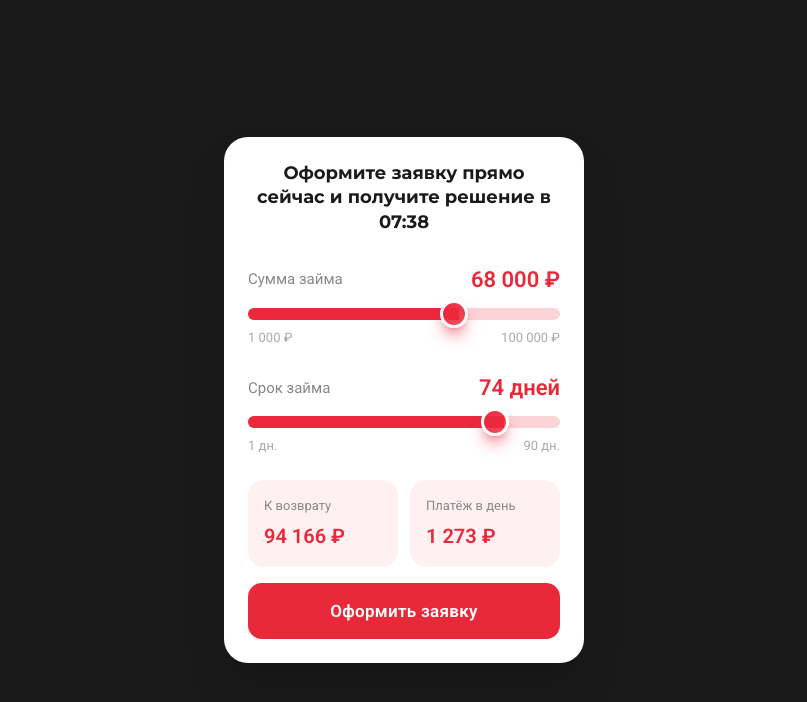
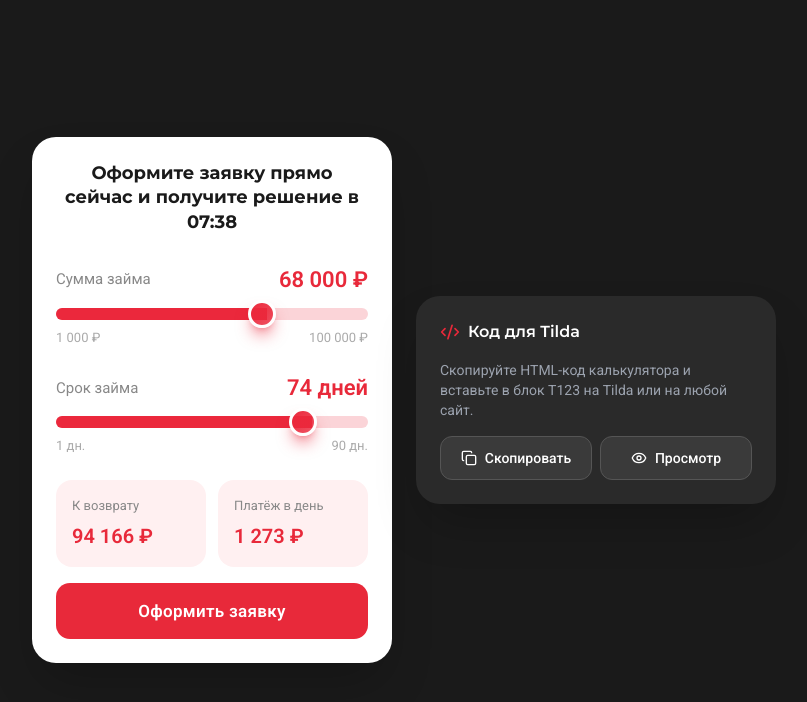
Before and after one commit to pr-poehali-dev/mfo-calculator-tilda, a React (Vite) app: page / in a window 1280 px wide. Shown: the top 702 px of the page, without its empty margins (236-1043 px from the left). Built offline with nearby package versions, Linux system fonts and the light colour scheme.

Commit message:
Код сделать рядом со старым формы вернуть для тельда

```diff
--- a/src/pages/Index.tsx
+++ b/src/pages/Index.tsx
@@ -1,5 +1,6 @@
 import { useState, useEffect } from 'react';
 import { Slider } from '@/components/ui/slider';
+import Icon from '@/components/ui/icon';
 
 const Index = () => {
   const [amount, setAmount] = useState(68000);
@@ -32,14 +33,12 @@ const Index = () => {
   const fmt = (n: number) => n.toLocaleString('ru-RU');
 
   return (
-    <div className="min-h-screen flex items-center justify-center p-4" style={{ background: '#1a1a1a' }}>
+    <div className="min-h-screen flex items-center justify-center p-4 gap-6 flex-col lg:flex-row" style={{ background: '#1a1a1a' }}>
       <div className="w-full max-w-[360px] bg-white rounded-3xl p-5 sm:p-6 shadow-2xl">
-        {/* Header */}
         <h2 className="text-center font-bold text-[#1a1a1a] leading-snug mb-7" style={{ fontSize: '18px' }}>
           Оформите заявку прямо сейчас и получите решение в {decisionTime || '--:--'}
         </h2>
 
-        {/* Amount slider */}
         <div className="mb-6">
           <div className="flex justify-between items-center mb-3">
             <span style={{ fontSize: '15px', color: '#888' }}>Сумма займа</span>
@@ -59,7 +58,6 @@ const Index = () => {
           </div>
         </div>
 
-        {/* Days slider */}
         <div className="mb-6">
           <div className="flex justify-between items-center mb-3">
             <span style={{ fontSize: '15px', color: '#888' }}>Срок займа</span>
@@ -79,7 +77,6 @@ const Index = () => {
           </div>
         </div>
 
-        {/* Info cards */}
         <div className="grid grid-cols-2 gap-3 mb-4">
           <div className="rounded-2xl p-4" style={{ background: '#fff0f1' }}>
             <div style={{ fontSize: '13px', color: '#888', marginBottom: '6px' }}>К возврату</div>
@@ -91,7 +88,6 @@ const Index = () => {
           </div>
         </div>
 
-        {/* Submit button */}
         <button
           className="w-full font-bold text-white transition-all duration-200"
           style={{
@@ -116,6 +112,47 @@ const Index = () => {
           Оформить заявку
         </button>
       </div>
+
+      <div className="w-full max-w-[360px] bg-[#2a2a2a] rounded-3xl p-5 sm:p-6 shadow-2xl">
+        <div className="flex items-center gap-2 mb-4">
+          <Icon name="Code2" size={20} className="text-[#e8293a]" />
+          <h3 className="text-base font-semibold text-white">Код для Tilda</h3>
+        </div>
+        <p className="text-sm text-gray-400 mb-4">
+          Скопируйте HTML-код калькулятора и вставьте в блок T123 на Tilda или на любой сайт.
+        </p>
+        <div className="flex gap-2">
+          <button
+            className="flex-1 flex items-center justify-center gap-2 font-medium text-white transition-all duration-200 rounded-xl"
+            style={{ height: '44px', fontSize: '14px', background: '#3a3a3a', border: '1px solid #555', cursor: 'pointer' }}
+            onMouseEnter={e => { (e.target as HTMLElement).style.background = '#444'; }}
+            onMouseLeave={e => { (e.target as HTMLElement).style.background = '#3a3a3a'; }}
+            onClick={async () => {
+              try {
+                const response = await fetch('/tilda-calculator.html');
+                const htmlCode = await response.text();
+                await navigator.clipboard.writeText(htmlCode);
+                alert('Код скопирован!');
+              } catch {
+                window.open('/tilda-calculator.html', '_blank');
+              }
+            }}
+          >
+            <Icon name="Copy" size={16} />
+            Скопировать
+          </button>
+          <button
+            className="flex-1 flex items-center justify-center gap-2 font-medium text-white transition-all duration-200 rounded-xl"
+            style={{ height: '44px', fontSize: '14px', background: '#3a3a3a', border: '1px solid #555', cursor: 'pointer' }}
+            onMouseEnter={e => { (e.target as HTMLElement).style.background = '#444'; }}
+            onMouseLeave={e => { (e.target as HTMLElement).style.background = '#3a3a3a'; }}
+            onClick={() => window.open('/tilda-calculator.html', '_blank')}
+          >
+            <Icon name="Eye" size={16} />
+            Просмотр
+          </button>
+        </div>
+      </div>
     </div>
   );
 };
```
